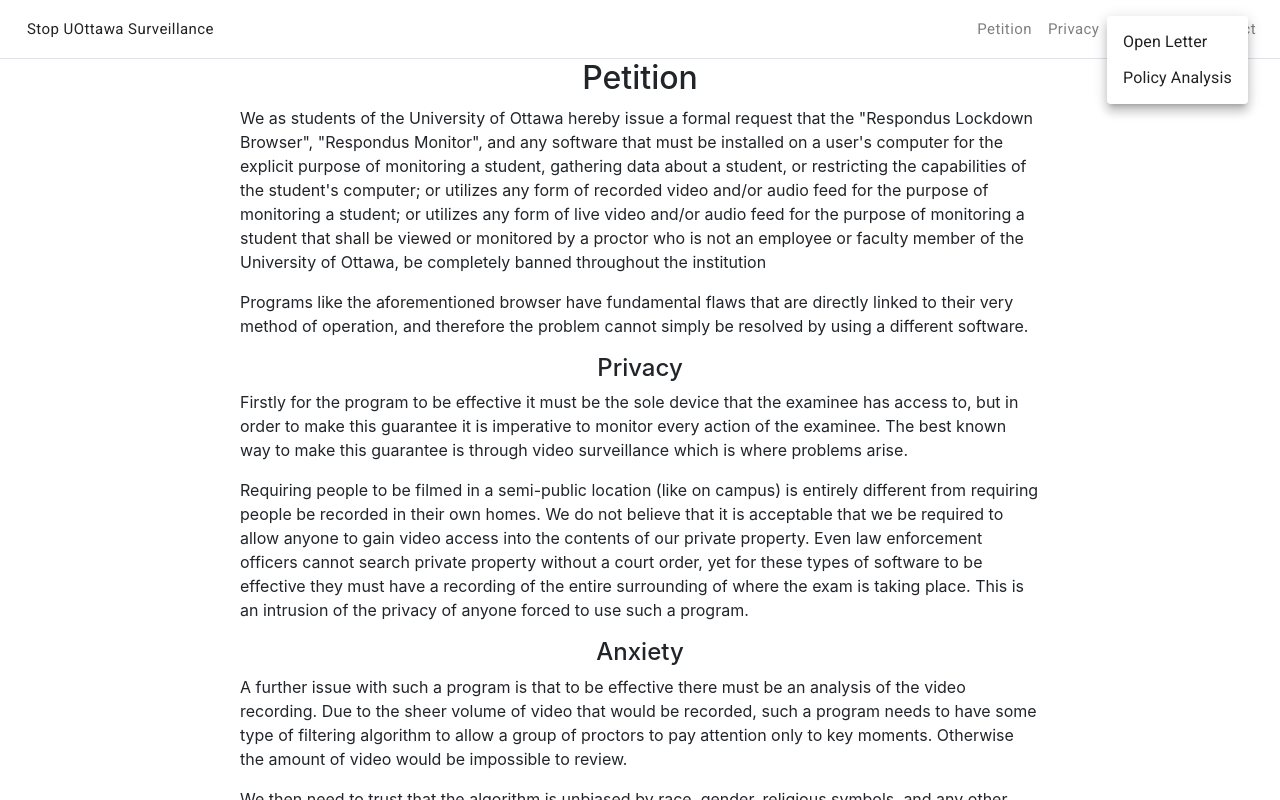
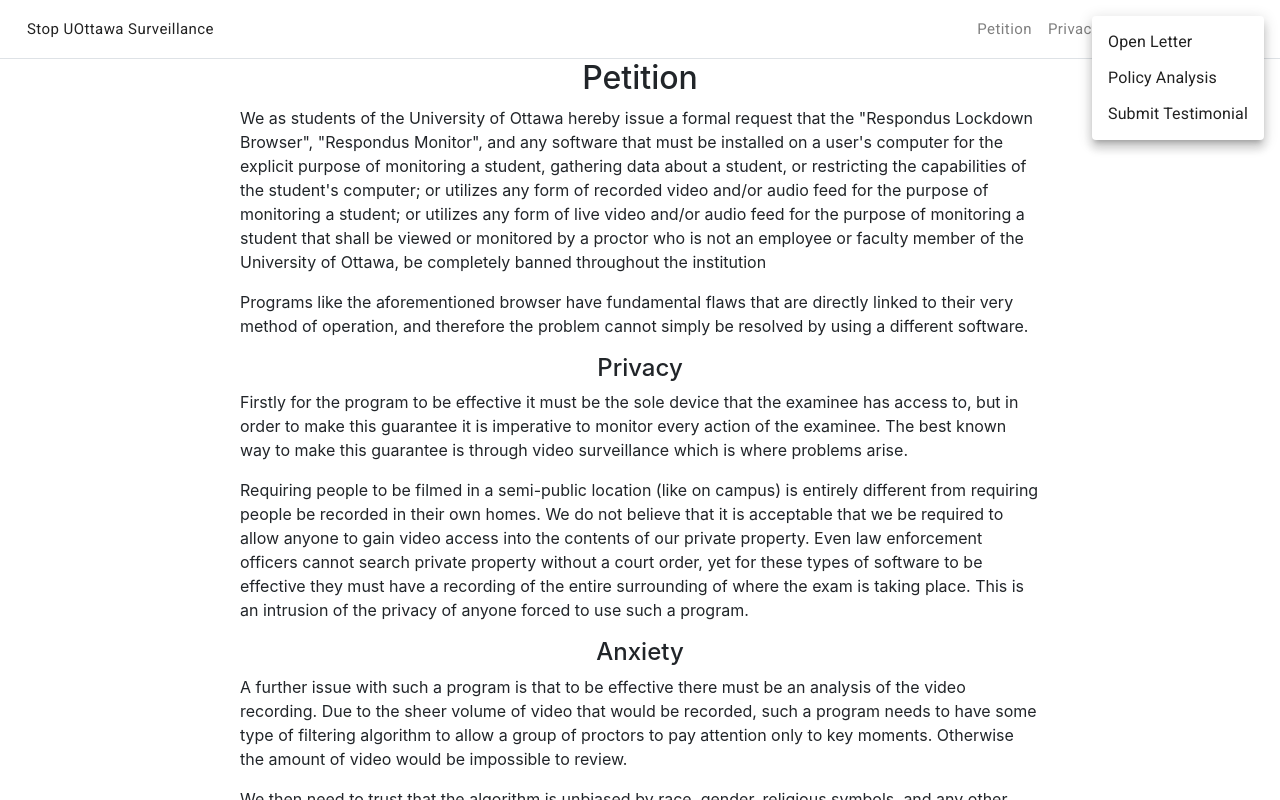
Before and after one commit to upetition/Stop-uOttawa-Surveillance, a React (Create React App) app: page /Petition in a window 1280 px wide. Both pictures are taken after a click on the button "Resources". Shown: the top 800 px of the page. Built offline with nearby package versions, Linux system fonts and the light colour scheme; no server answers.

Commit message:
new resources menu item

```diff
--- a/src/components/NavBar/index.jsx
+++ b/src/components/NavBar/index.jsx
@@ -64,6 +64,9 @@
           <MenuItem component={Link} to="/analysis" onClick={handleResourceClose}>
             Policy Analysis
           </MenuItem>
+          <MenuItem component={Link} to="/testimonial" onClick={handleResourceClose}>
+            Submit Testimonial
+          </MenuItem>
 
         </Menu>
       </nav>
```
